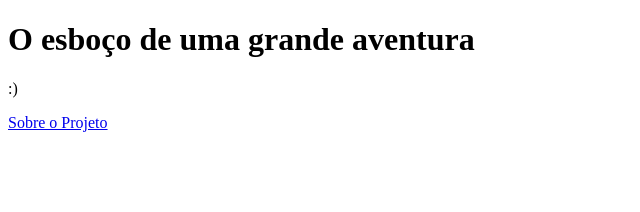
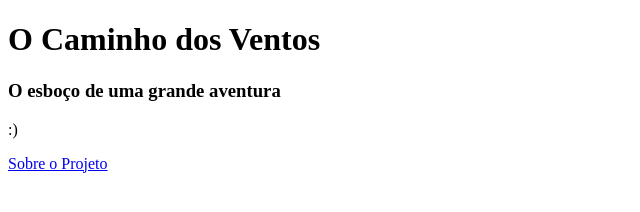
Before and after one commit to vitoruemura/ocaminhodosventos, a plain HTML site: page index.html in a window 1280 px wide. Shown: the whole page, without its empty margins (0-640 px from the left). Drawn offline with Linux system fonts and the light colour scheme.

Commit message:
Update index.html

```diff
--- a/index.html
+++ b/index.html
@@ -4,7 +4,8 @@
       <title>O Caminho dos Ventos</title>
     </head>
     <body>
-      <h1>O esboço de uma grande aventura</h1>
+      <h1>O Caminho dos Ventos</h1>
+      <h3>O esboço de uma grande aventura</h3>
       <p>:)</p>
       <a href="./about">Sobre o Projeto</a>
     </body>
```
